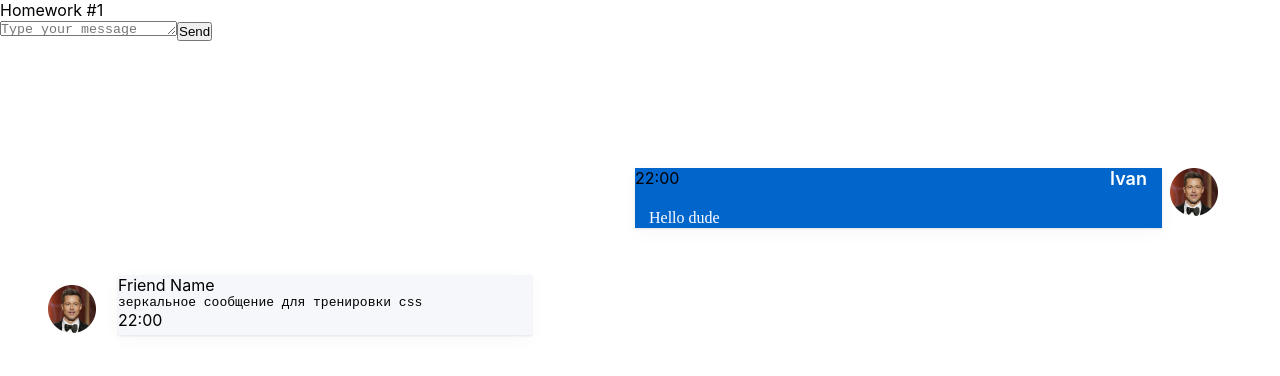
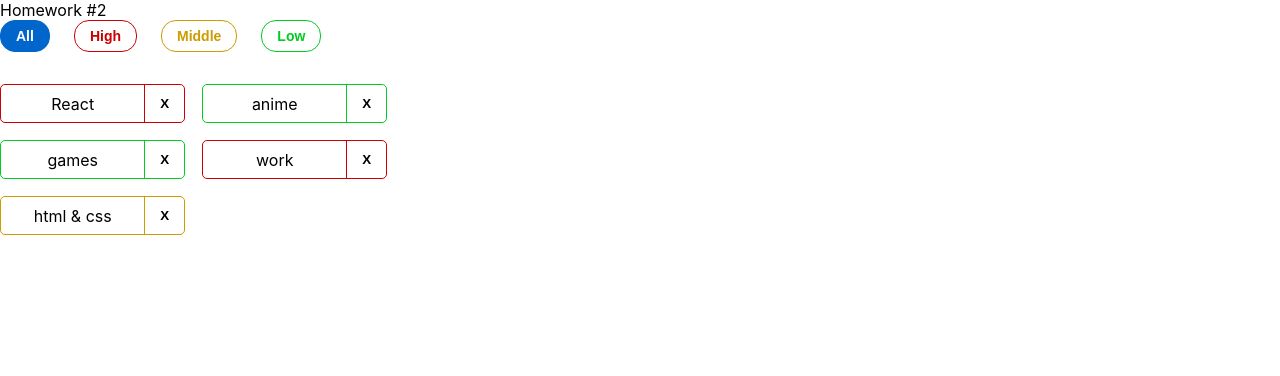
Before and after one commit to georgkiim/hws2-master, a React (Create React App) app: page / in a window 1280 px wide. Shown: the top 376 px of the page. Built offline with nearby package versions, Linux system fonts and the light colour scheme.

Commit message:
hw2 finished.

```diff
--- a/src/s1-main/App.tsx
+++ b/src/s1-main/App.tsx
@@ -1,13 +1,15 @@
 import React from 'react'
 import s from './App.module.css'
 import HW1 from '../s2-homeworks/hw01/HW1'
+import HW2 from "../s2-homeworks/hw02/HW2";
+
 
 function App() {
     return (
         <div className={s.App}>
-            <HW1/>
+            {/*<HW1/>*/}
             {/*раскомментировать по ходу выполнения*/}
-            {/*<HW2/>*/}
+            <HW2/>
             {/*<HW3/>*/}
             {/*<HW4/>*/}
 
--- a/src/s2-homeworks/hw02/HW2.tsx
+++ b/src/s2-homeworks/hw02/HW2.tsx
@@ -1,6 +1,7 @@
 import React, {useState} from 'react'
 import Affairs from './affairs/Affairs'
 import s2 from '../../s1-main/App.module.css'
+import affair from "./affairs/affair/Affair";
 
 /*
 * 1 - описать типы AffairPriorityType, AffairType
@@ -17,16 +18,16 @@
 * */
 
 // types
-export type AffairPriorityType = any // need to fix any
+export type AffairPriorityType ='high' | 'low' | 'middle'// need to fix any
 export type AffairType = {
-    _id: any // need to fix any
-    name: any // need to fix any
+    _id: number // need to fix any
+    name: string // need to fix any
     priority: AffairPriorityType
 }
 export type FilterType = 'all' | AffairPriorityType
 
 // constants
-const defaultAffairs: any = [ // need to fix any
+const defaultAffairs: Array<AffairType> = [ // need to fix any
     {_id: 1, name: 'React', priority: 'high'}, // студенты могут изменить содержимое name и количество элементов в массиве, ...priority не менять!
     {_id: 2, name: 'anime', priority: 'low'},
     {_id: 3, name: 'games', priority: 'low'},
@@ -35,23 +36,26 @@
 ]
 
 // pure helper functions
-export const filterAffairs = (affairs: any, filter: any): any => { // need to fix any
+export const  filterAffairs = (affairs: Array<AffairType>, filter: FilterType): Array<AffairType> => { // need to fix any
+    switch (filter){
+        case "high": return affairs.filter(a=> a.priority=="high")
+        case "middle": return affairs.filter(a=> a.priority=="middle")
+        case "low": return affairs.filter(a=> a.priority=="low")
+        case "all": return affairs
+    }// need to fix
+}
+export const deleteAffair = (affairs: Array<AffairType>, _id: number): Array<AffairType> => { // need to fix any
 
-
-    return affairs // need to fix
-}
-export const deleteAffair = (affairs: any, _id: any): any => { // need to fix any
-
-    return affairs // need to fix
+    return affairs.filter(a=>  _id!==a._id) // need to fix
 }
 
 function HW2() {
-    const [affairs, setAffairs] = useState<any>(defaultAffairs) // need to fix any
+    const [affairs, setAffairs] = useState<Array<AffairType>>(defaultAffairs) // need to fix any
     const [filter, setFilter] = useState<FilterType>('all')
 
     const filteredAffairs = filterAffairs(affairs, filter)
-    const deleteAffairCallback = (_id: any) => { // need to fix any
-        // need to fix
+    const deleteAffairCallback = (_id: number) => { // need to fix any
+        setAffairs(deleteAffair(affairs, _id))
     }
 
     return (
--- a/src/s2-homeworks/hw02/affairs/Affairs.tsx
+++ b/src/s2-homeworks/hw02/affairs/Affairs.tsx
@@ -1,27 +1,27 @@
 import React from 'react'
 import Affair from './affair/Affair'
-import {AffairType, FilterType} from '../HW2'
+import {AffairPriorityType, AffairType, FilterType} from '../HW2'
 import s from './Affairs.module.css'
 
 type AffairsPropsType = {
-    data: any // need to fix any
-    setFilter: any
-    deleteAffairCallback: any
+    data: Array<AffairType> // need to fix any
+    setFilter: (pr:FilterType)=>void
+    deleteAffairCallback:(_id:number)=>void
     filter: FilterType
 }
 
 function Affairs(props: AffairsPropsType) {
     const setAll = () => {
-        // need to fix
+       props.setFilter('all') // need to fix
     }
     const setHigh = () => {
-        // need to fix
+       props.setFilter('high') // need to fix
     }
     const setMiddle = () => {
-        // need to fix
+       props.setFilter('middle') // need to fix
     }
     const setLow = () => {
-        // need to fix
+       props.setFilter('low') // need to fix
     }
 
     const cnAll = s.button + ' ' + s.all + (props.filter === 'all' ? ' ' + s.active : '')
--- a/src/s2-homeworks/hw02/affairs/affair/Affair.tsx
+++ b/src/s2-homeworks/hw02/affairs/affair/Affair.tsx
@@ -6,12 +6,12 @@
 type AffairPropsType = {
     // key не нужно типизировать
     affair: AffairType
-    deleteAffairCallback: any // need to fix any
+    deleteAffairCallback: (_id:number)=>void // need to fix any
 }
 
 function Affair(props: AffairPropsType) {
     const deleteCallback = () => {
-        // need to fix
+       props.deleteAffairCallback(props.affair._id) // need to fix
     }
 
     const nameClass = s.name + ' ' + s2[props.affair.priority]
@@ -25,7 +25,7 @@
         >
             <div id={'hw2-name-' + props.affair._id} className={nameClass}>
                 {/*создаёт студент*/}
-
+                {props.affair.name}
                 {/**/}
             </div>
             <div id={'hw2-priority-' + props.affair._id} hidden>
@@ -38,7 +38,7 @@
                 id={'hw2-button-delete-' + props.affair._id}
                 className={buttonClass}
                 // need to fix
-
+                onClick={deleteCallback}
             >
                 {/*текст кнопки могут изменить студенты*/}
                 X
```
